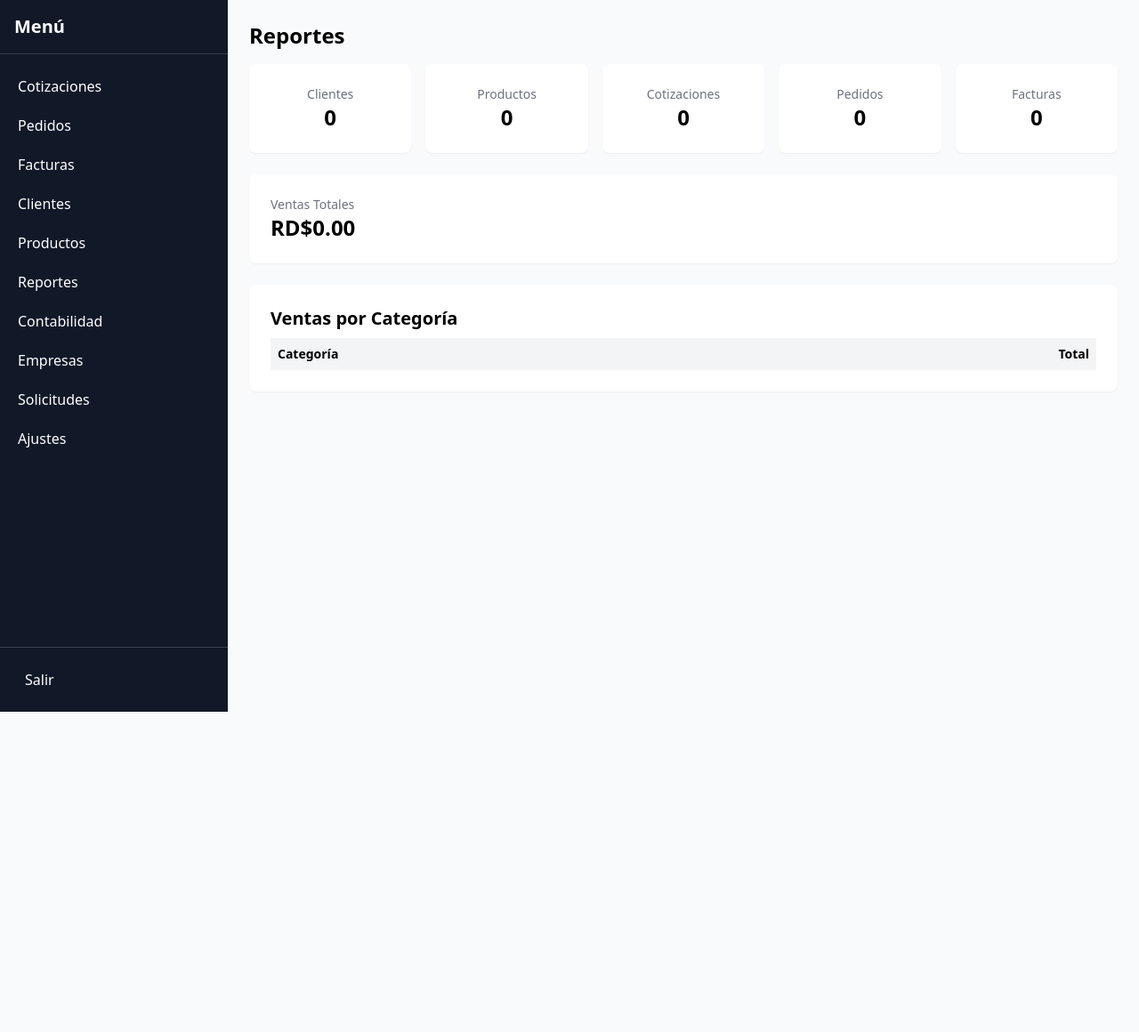
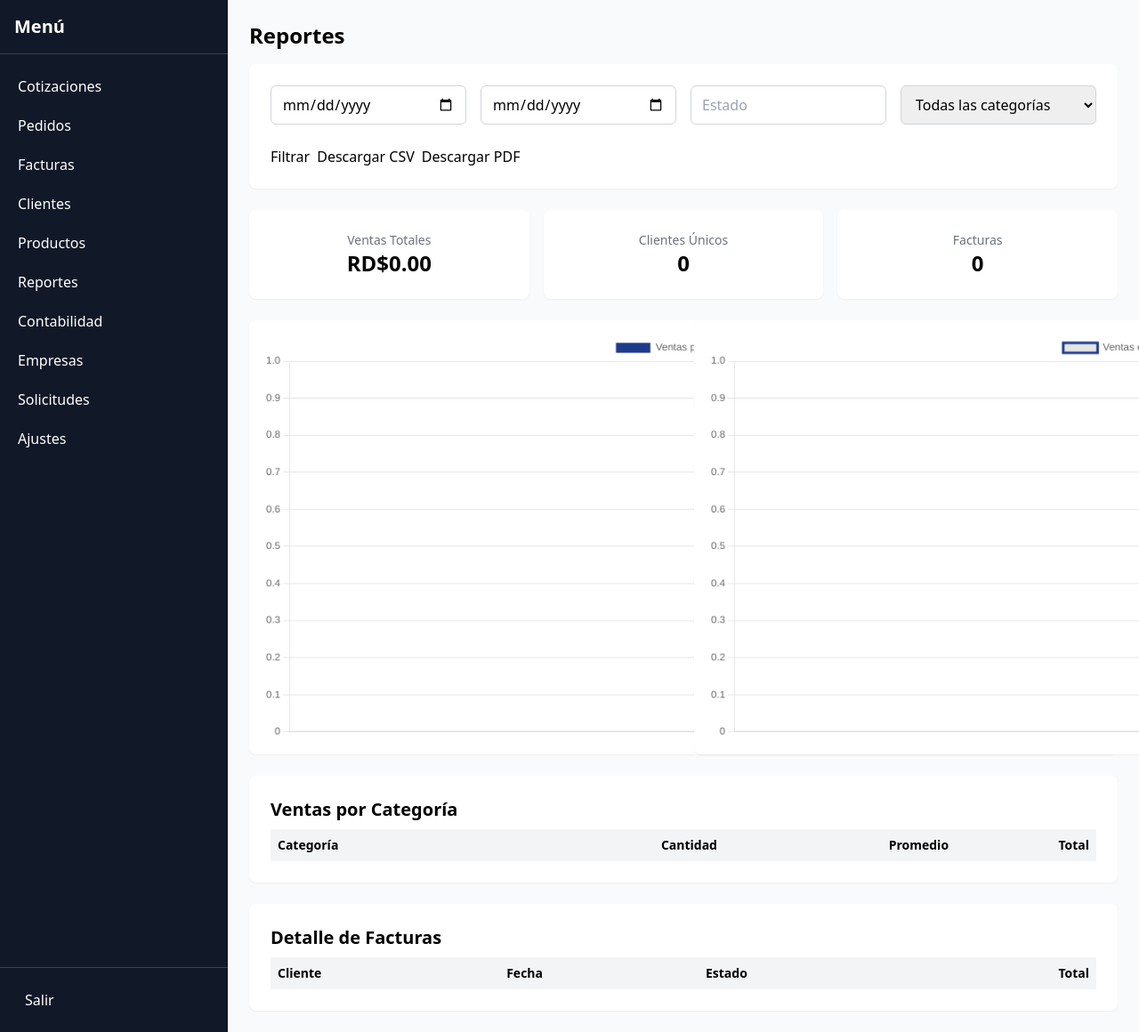
Before and after one commit to Buzzvitalize/Application-Tada, a Flask app: page /reportes in a window 1280 px wide. Shown: the whole page at 89% size. Before the commit the page ends 800 px from the top, so only its background shows below. Run offline with Flask 3, Linux system fonts and the light colour scheme; the visitor is signed in with stand-in values (Sample User, id 1); data that the repository does not hold is empty; some libraries are stand-ins or nearby versions.

Commit message:
feat: enhance reportes with filters and exports

```diff
--- a/app.py
+++ b/app.py
@@ -41,10 +41,11 @@ from models import (
     AccountRequest,
     dom_now,
 )
-from io import BytesIO
+from io import BytesIO, StringIO
+import csv
 from datetime import datetime, timedelta
 from sqlalchemy import func, inspect
-from sqlalchemy.orm import load_only
+from sqlalchemy.orm import load_only, joinedload
 from werkzeug.utils import secure_filename
 from werkzeug.security import generate_password_hash
 import os
@@ -856,22 +857,160 @@ def invoice_pdf(invoice_id):
 def serve_pdf(filename):
     return send_from_directory(os.path.join(app.static_folder, 'pdfs'), filename)
 
+def _filtered_invoice_query(fecha_inicio, fecha_fin, estado, categoria):
+    q = company_query(Invoice)
+    if fecha_inicio:
+        try:
+            start = datetime.strptime(fecha_inicio, '%Y-%m-%d')
+            q = q.filter(Invoice.date >= start)
+        except ValueError:
+            pass
+    if fecha_fin:
+        try:
+            end = datetime.strptime(fecha_fin, '%Y-%m-%d')
+            q = q.filter(Invoice.date <= end)
+        except ValueError:
+            pass
+    if estado:
+        q = q.filter(Invoice.invoice_type == estado)
+    if categoria:
+        q = q.join(Invoice.items).filter(InvoiceItem.category == categoria)
+    return q
+
+
 @app.route('/reportes')
 def reportes():
-    total_invoices = company_query(Invoice).count()
-    total_sales = company_query(Invoice).with_entities(func.sum(Invoice.total)).scalar() or 0
-    sales_by_category = company_query(InvoiceItem).with_entities(
-        InvoiceItem.category,
-        func.sum((InvoiceItem.unit_price * InvoiceItem.quantity) - InvoiceItem.discount)
-    ).group_by(InvoiceItem.category).all()
+    fecha_inicio = request.args.get('fecha_inicio')
+    fecha_fin = request.args.get('fecha_fin')
+    estado = request.args.get('estado')
+    categoria = request.args.get('categoria')
+
+    q = _filtered_invoice_query(fecha_inicio, fecha_fin, estado, categoria)
+    invoices = q.options(joinedload(Invoice.client), load_only(Invoice.client_id, Invoice.total, Invoice.date, Invoice.invoice_type)).all()
+
+    total_sales = sum(i.total for i in invoices)
+    unique_clients = len({i.client_id for i in invoices})
+
+    item_query = company_query(InvoiceItem).join(Invoice)
+    if fecha_inicio:
+        try:
+            start = datetime.strptime(fecha_inicio, '%Y-%m-%d')
+            item_query = item_query.filter(Invoice.date >= start)
+        except ValueError:
+            pass
+    if fecha_fin:
+        try:
+            end = datetime.strptime(fecha_fin, '%Y-%m-%d')
+            item_query = item_query.filter(Invoice.date <= end)
+        except ValueError:
+            pass
+    if estado:
+        item_query = item_query.filter(Invoice.invoice_type == estado)
+    if categoria:
+        item_query = item_query.filter(InvoiceItem.category == categoria)
+
+    sales_by_category = (
+        item_query.with_entities(
+            InvoiceItem.category,
+            func.count(InvoiceItem.id),
+            func.avg((InvoiceItem.unit_price * InvoiceItem.quantity) - InvoiceItem.discount),
+            func.sum((InvoiceItem.unit_price * InvoiceItem.quantity) - InvoiceItem.discount),
+        ).group_by(InvoiceItem.category).all()
+    )
+
+    sales_over_time = (
+        q.with_entities(func.date(Invoice.date), func.sum(Invoice.total))
+        .group_by(func.date(Invoice.date))
+        .order_by(func.date(Invoice.date))
+        .all()
+    )
+
     stats = {
-        'clients': company_query(Client).count(),
-        'products': company_query(Product).count(),
-        'quotations': company_query(Quotation).count(),
-        'orders': company_query(Order).count(),
-        'invoices': total_invoices,
+        'total_sales': total_sales,
+        'unique_clients': unique_clients,
+        'invoices': len(invoices),
     }
-    return render_template('reportes.html', total_sales=total_sales, sales_by_category=sales_by_category, stats=stats)
+
+    cat_labels = [c or 'Sin categoría' for c, *_ in sales_by_category]
+    cat_totals = [s or 0 for *_1, _2, s in sales_by_category]
+    date_labels = [d.strftime('%Y-%m-%d') for d, _ in sales_over_time]
+    date_totals = [t or 0 for _, t in sales_over_time]
+
+    filters = {
+        'fecha_inicio': fecha_inicio or '',
+        'fecha_fin': fecha_fin or '',
+        'estado': estado or '',
+        'categoria': categoria or '',
+    }
+
+    return render_template(
+        'reportes.html',
+        invoices=invoices,
+        sales_by_category=sales_by_category,
+        stats=stats,
+        cat_labels=cat_labels,
+        cat_totals=cat_totals,
+        date_labels=date_labels,
+        date_totals=date_totals,
+        filters=filters,
+        categories=CATEGORIES,
+    )
+
+
+@app.route('/reportes/export')
+def export_reportes():
+    formato = request.args.get('formato', 'csv')
+    fecha_inicio = request.args.get('fecha_inicio')
+    fecha_fin = request.args.get('fecha_fin')
+    estado = request.args.get('estado')
+    categoria = request.args.get('categoria')
+
+    q = _filtered_invoice_query(fecha_inicio, fecha_fin, estado, categoria)
+    invoices = q.options(joinedload(Invoice.client), load_only(Invoice.client_id, Invoice.total, Invoice.date, Invoice.invoice_type)).all()
+
+    if formato == 'csv':
+        output = StringIO()
+        writer = csv.writer(output)
+        writer.writerow(['Cliente', 'Fecha', 'Estado', 'Total'])
+        for inv in invoices:
+            writer.writerow([
+                inv.client.name if inv.client else '',
+                inv.date.strftime('%Y-%m-%d'),
+                inv.invoice_type or '',
+                f"{inv.total:.2f}",
+            ])
+        mem = BytesIO()
+        mem.write(output.getvalue().encode('utf-8'))
+        mem.seek(0)
+        return send_file(mem, mimetype='text/csv', as_attachment=True, download_name='reportes.csv')
+
+    if formato == 'pdf':
+        items = [
+            {
+                'code': inv.id,
+                'reference': inv.client.name if inv.client else '',
+                'product_name': '',
+                'unit': '',
+                'unit_price': inv.total,
+                'quantity': 1,
+                'discount': 0,
+            }
+            for inv in invoices
+        ]
+        subtotal = sum(inv.total for inv in invoices)
+        pdf_path = generate_pdf(
+            'Reporte de Facturas',
+            get_company_info(),
+            {'name': '', 'address': '', 'phone': ''},
+            items,
+            subtotal,
+            0,
+            subtotal,
+            output_path='reportes.pdf'
+        )
+        return send_file(pdf_path, as_attachment=True, download_name='reportes.pdf')
+
+    return redirect(url_for('reportes'))
 
 
 @app.route('/contabilidad')
--- a/templates/reportes.html
+++ b/templates/reportes.html
@@ -3,22 +3,31 @@
 {% block content %}
 <h1 class="text-2xl font-semibold mb-4">Reportes</h1>
 
-<div class="grid md:grid-cols-5 gap-4 mb-6">
+<form class="card mb-6 grid md:grid-cols-4 gap-4" method="get" action="{{ url_for('reportes') }}">
+  <input type="date" name="fecha_inicio" value="{{ filters.fecha_inicio }}" class="input">
+  <input type="date" name="fecha_fin" value="{{ filters.fecha_fin }}" class="input">
+  <input type="text" name="estado" placeholder="Estado" value="{{ filters.estado }}" class="input">
+  <select name="categoria" class="input">
+    <option value="">Todas las categorías</option>
+    {% for c in categories %}
+    <option value="{{ c }}" {% if filters.categoria==c %}selected{% endif %}>{{ c }}</option>
+    {% endfor %}
+  </select>
+  <div class="md:col-span-4 flex gap-2 mt-2">
+    <button class="btn" type="submit">Filtrar</button>
+    <a class="btn" href="{{ url_for('export_reportes', formato='csv', **filters) }}">Descargar CSV</a>
+    <a class="btn" href="{{ url_for('export_reportes', formato='pdf', **filters) }}" target="_blank">Descargar PDF</a>
+  </div>
+</form>
+
+<div class="grid md:grid-cols-3 gap-4 mb-6">
   <div class="card text-center">
-    <div class="text-sm text-gray-500">Clientes</div>
-    <div class="text-2xl font-bold">{{ stats.clients }}</div>
+    <div class="text-sm text-gray-500">Ventas Totales</div>
+    <div class="text-2xl font-bold">{{ stats.total_sales | money }}</div>
   </div>
   <div class="card text-center">
-    <div class="text-sm text-gray-500">Productos</div>
-    <div class="text-2xl font-bold">{{ stats.products }}</div>
-  </div>
-  <div class="card text-center">
-    <div class="text-sm text-gray-500">Cotizaciones</div>
-    <div class="text-2xl font-bold">{{ stats.quotations }}</div>
-  </div>
-  <div class="card text-center">
-    <div class="text-sm text-gray-500">Pedidos</div>
-    <div class="text-2xl font-bold">{{ stats.orders }}</div>
+    <div class="text-sm text-gray-500">Clientes Únicos</div>
+    <div class="text-2xl font-bold">{{ stats.unique_clients }}</div>
   </div>
   <div class="card text-center">
     <div class="text-sm text-gray-500">Facturas</div>
@@ -26,28 +35,80 @@
   </div>
 </div>
 
-<div class="card mb-6">
-  <div class="text-sm text-gray-500">Ventas Totales</div>
-  <div class="text-2xl font-bold">{{ total_sales | money }}</div>
+<div class="grid md:grid-cols-2 gap-6 mb-6">
+  <canvas id="catChart" class="card p-4"></canvas>
+  <canvas id="timeChart" class="card p-4"></canvas>
 </div>
 
-<div class="card overflow-x-auto">
+<div class="card overflow-x-auto mb-6">
   <h2 class="text-xl font-semibold mb-2">Ventas por Categoría</h2>
   <table class="min-w-full text-sm">
     <thead class="bg-gray-100">
       <tr>
         <th class="p-2 text-left">Categoría</th>
+        <th class="p-2 text-right">Cantidad</th>
+        <th class="p-2 text-right">Promedio</th>
         <th class="p-2 text-right">Total</th>
       </tr>
     </thead>
     <tbody>
-      {% for cat, amount in sales_by_category %}
+      {% for cat, qty, avg, total in sales_by_category %}
       <tr class="border-t">
         <td class="p-2">{{ cat or 'Sin categoría' }}</td>
-        <td class="p-2 text-right">{{ amount | money }}</td>
+        <td class="p-2 text-right">{{ qty }}</td>
+        <td class="p-2 text-right">{{ avg | money }}</td>
+        <td class="p-2 text-right">{{ total | money }}</td>
       </tr>
       {% endfor %}
     </tbody>
   </table>
 </div>
+
+<div class="card overflow-x-auto">
+  <h2 class="text-xl font-semibold mb-2">Detalle de Facturas</h2>
+  <table class="min-w-full text-sm">
+    <thead class="bg-gray-100">
+      <tr>
+        <th class="p-2 text-left">Cliente</th>
+        <th class="p-2 text-left">Fecha</th>
+        <th class="p-2 text-left">Estado</th>
+        <th class="p-2 text-right">Total</th>
+      </tr>
+    </thead>
+    <tbody>
+      {% for inv in invoices %}
+      <tr class="border-t">
+        <td class="p-2">{{ inv.client.name }}</td>
+        <td class="p-2">{{ inv.date.strftime('%Y-%m-%d') }}</td>
+        <td class="p-2">{{ inv.invoice_type }}</td>
+        <td class="p-2 text-right">{{ inv.total | money }}</td>
+      </tr>
+      {% endfor %}
+    </tbody>
+  </table>
+</div>
+
 {% endblock %}
+
+{% block scripts %}
+{{ super() }}
+<script src="https://cdn.jsdelivr.net/npm/chart.js"></script>
+<script>
+const catCtx = document.getElementById('catChart');
+new Chart(catCtx, {
+  type: 'bar',
+  data: {
+    labels: {{ cat_labels|tojson }},
+    datasets: [{ label: 'Ventas por categoría', data: {{ cat_totals|tojson }}, backgroundColor: '#1e3a8a' }]
+  }
+});
+const timeCtx = document.getElementById('timeChart');
+new Chart(timeCtx, {
+  type: 'line',
+  data: {
+    labels: {{ date_labels|tojson }},
+    datasets: [{ label: 'Ventas en el tiempo', data: {{ date_totals|tojson }}, borderColor: '#1e3a8a', fill:false }]
+  }
+});
+</script>
+{% endblock %}
```
